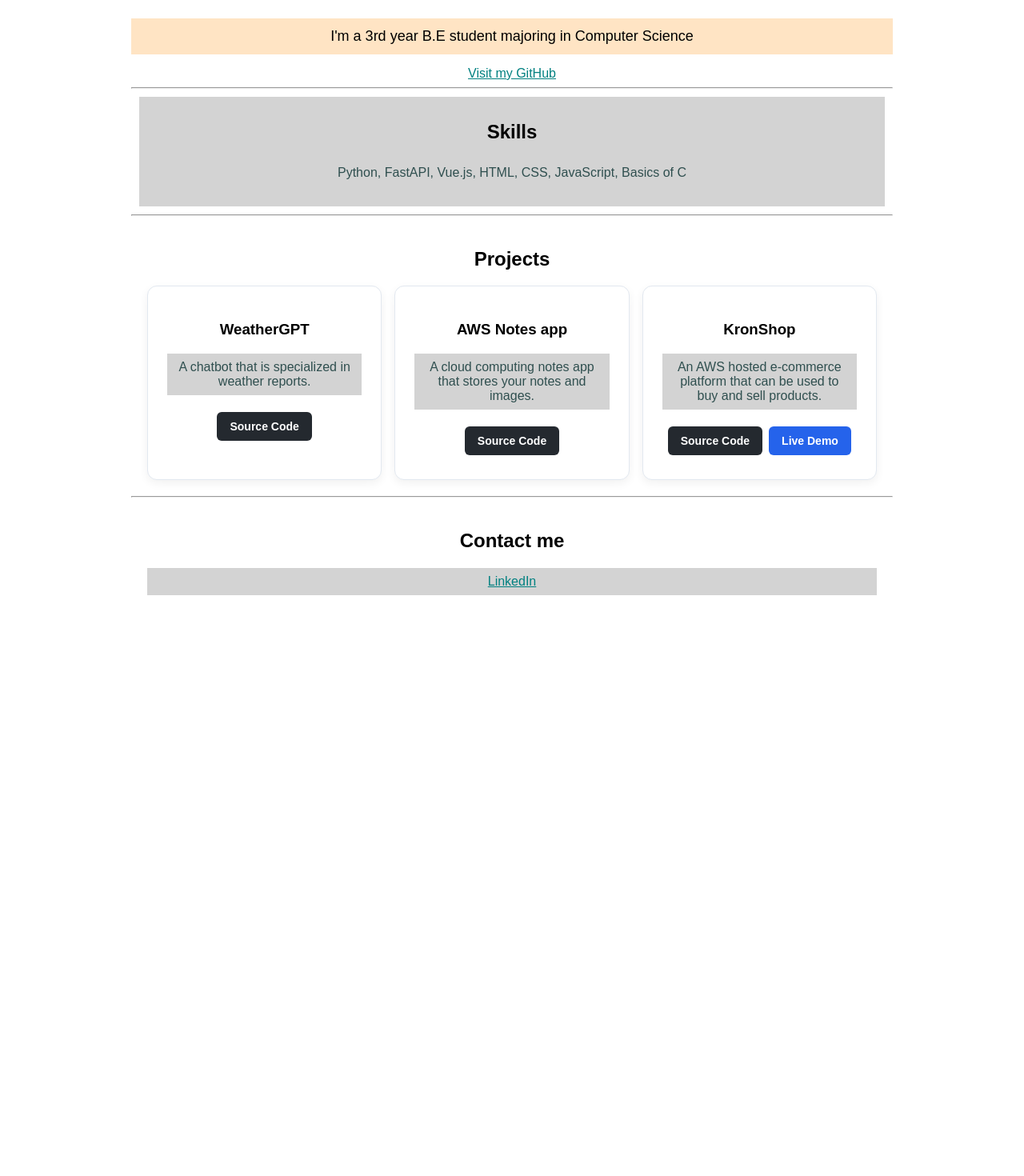
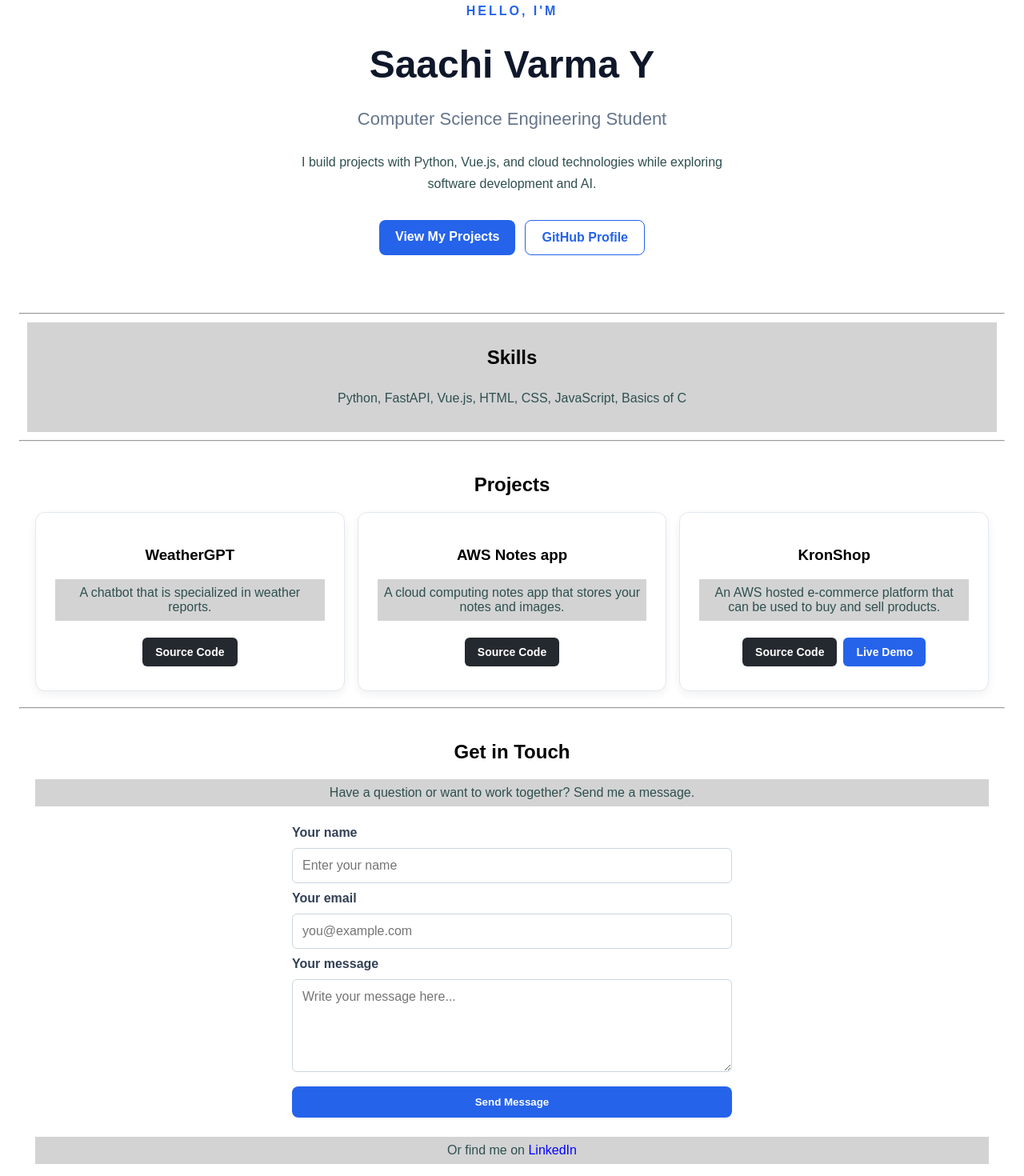
Before and after one commit to Kronos1359/Portfolio-Saachi, a Vue app in the folder frontend/: page / in a window 1280 px wide. Shown: the part 120-1590 px from the top of the page at 80% size. Before the commit the page ends 923 px from the top, so only its background shows below. Built offline with nearby package versions, Linux system fonts and the light colour scheme.

Commit message:
frontend skeleton with basic ui

```diff
--- a/frontend/src/App.vue
+++ b/frontend/src/App.vue
@@ -31,10 +31,26 @@
       <a href="#contact">Contact</a>
     </nav>
 
-    <section id="about" class="about">
+    <section id="about" class="about hero">
+      <p class="hero-greeting">HELLO, I'M</p>
       <h1>Saachi Varma Y</h1>
-      <p class="intro">I'm a 3rd year B.E student majoring in Computer Science</p>
-      <a href="https://github.com/Kronos1359">Visit my GitHub</a>
+      <h2>Computer Science Engineering Student</h2>
+      <p class="hero-description">
+        I build projects with Python, Vue.js, and cloud technologies
+        while exploring software development and AI.
+      </p>
+
+      <div class="hero-actions">
+        <a href="#projects" class="hero-button">View My Projects</a>
+        <a
+          href="https://github.com/Kronos1359"
+          target="_blank"
+          rel="noopener noreferrer"
+          class="hero-button secondary-button"
+          >
+          GitHub Profile
+        </a>
+      </div>
     </section>
 
     <hr>
@@ -64,9 +80,47 @@
     <hr>
 
     <section id="contact" class="contact">
-      <h2>Contact me</h2>
+      <h2>Get in Touch</h2>
+      <p>Have a question or want to work together? Send me a message.</p>
+
+      <form class="contact-form" @submit.prevent>
+        <label for="name">Your name</label>
+        <input
+          id="name"
+          type="text"
+          placeholder="Enter your name"
+          required
+        />
+
+        <label for="email">Your email</label>
+        <input
+         id="email"
+         type="email"
+         placeholder="you@example.com"
+         required
+        />
+
+        <label for="message">Your message</label>
+        <textarea
+          id="message"
+          rows="5"
+          placeholder="Write your message here..."
+          required
+        ></textarea>
+
+        <button type="submit" class="hero-button">
+          Send Message
+        </button>
+      </form>
+
       <p>
-        <a href = "https://www.linkedin.com/in/saachi-y-231915351/">LinkedIn</a>
+        Or find me on
+        <a
+          href = "https://www.linkedin.com/in/saachi-y-231915351/"
+          target="_blank"
+          rel="noopener noreferer">
+          LinkedIn
+        </a>
       </p>
     </section>
   </main>
--- a/frontend/src/style.css
+++ b/frontend/src/style.css
@@ -8,8 +8,12 @@ body {
   text-align: center;
 }
 
+hr {
+  width: 100%;
+}
+
 .container{
-  max-width: 1000px;
+  max-width: 100%;
   margin: 0 auto;
   padding:0 24px 24px;
 }
@@ -21,9 +25,9 @@ html {
 .navbar {
   display: flex;
   justify-content: center;
-  gap: 24px;
+  gap: 50px;
   flex-wrap: wrap;
-  margin-bottom: 10px;
+  margin-bottom: 0;
   position: sticky;
   top: 0;
   z-index: 100;
@@ -57,14 +61,71 @@ p {
 }
 
 a {
-  color: teal;
+  color: blue;
+  text-decoration: none;
+
 }
 
-.intro {
-  color: black;
-  background-color: bisque;
-  font-size: 18px;
-  line-height: 1.6;
+a:hover {
+  color:aqua;
+}
+
+.hero {
+  padding: 64px 16px;
+}
+
+.hero-greeting {
+  background: none;
+  color:#2563eb;
+  font-weight: bold;
+  letter-spacing: 3px;
+  margin-bottom: 0;
+}
+
+.hero h1 {
+  color: #0f172a;
+  font-size: 48px;
+  margin: 12px auto;
+}
+
+.hero h2 {
+  color: #64748b;
+  font-size: 22px;
+  font-weight: normal;
+}
+
+.hero-description {
+  background: none;
+  max-width: 600px;
+  line-height: 1.7;
+}
+
+.hero-actions {
+  display: flex;
+  justify-content: center;
+  flex-wrap: wrap;
+  gap: 12px;
+  margin-top: 24px;
+}
+
+.hero-button {
+  display: inline-block;
+  padding: 12px 20px;
+  background-color: #2563eb;
+  color: white;
+  text-decoration: none;
+  border-radius: 8px;
+  font-weight: bold;
+}
+
+.secondary-button {
+  background-color: white;
+  color: #2563eb;
+  border: 1px solid #2563eb;
+}
+
+.hero-button:hover {
+  opacity: 0.85;
 }
 
 .skills {
@@ -127,3 +188,50 @@ a {
   margin: 10px;
   padding: 10px;
 }
+
+.contact-form {
+  max-width: 550px;
+  margin: 24px auto;
+  display: flex;
+  flex-direction: column;
+  gap: 10px;
+  text-align: left;
+}
+
+.contact-form label {
+  font-weight: bold;
+  color: #334155;
+}
+
+.contact-form input,
+.contact-form textarea {
+  width: 100%;
+  padding: 12px;
+  border: 1px solid #cbd5e1;
+  border-radius: 6px;
+  font: inherit;
+}
+
+.contact-form textarea {
+  resize: vertical;
+}
+
+.contact-form button {
+  border: none;
+  cursor: pointer;
+  margin-top: 8px;
+}
+
+@media (max-width: 600px) {
+  h1 {
+    font-size: 30px;
+  }
+
+  .navbar {
+    gap: 12px;
+  }
+
+  .container {
+    padding: 0 12px 24px;
+  }
+}
```
